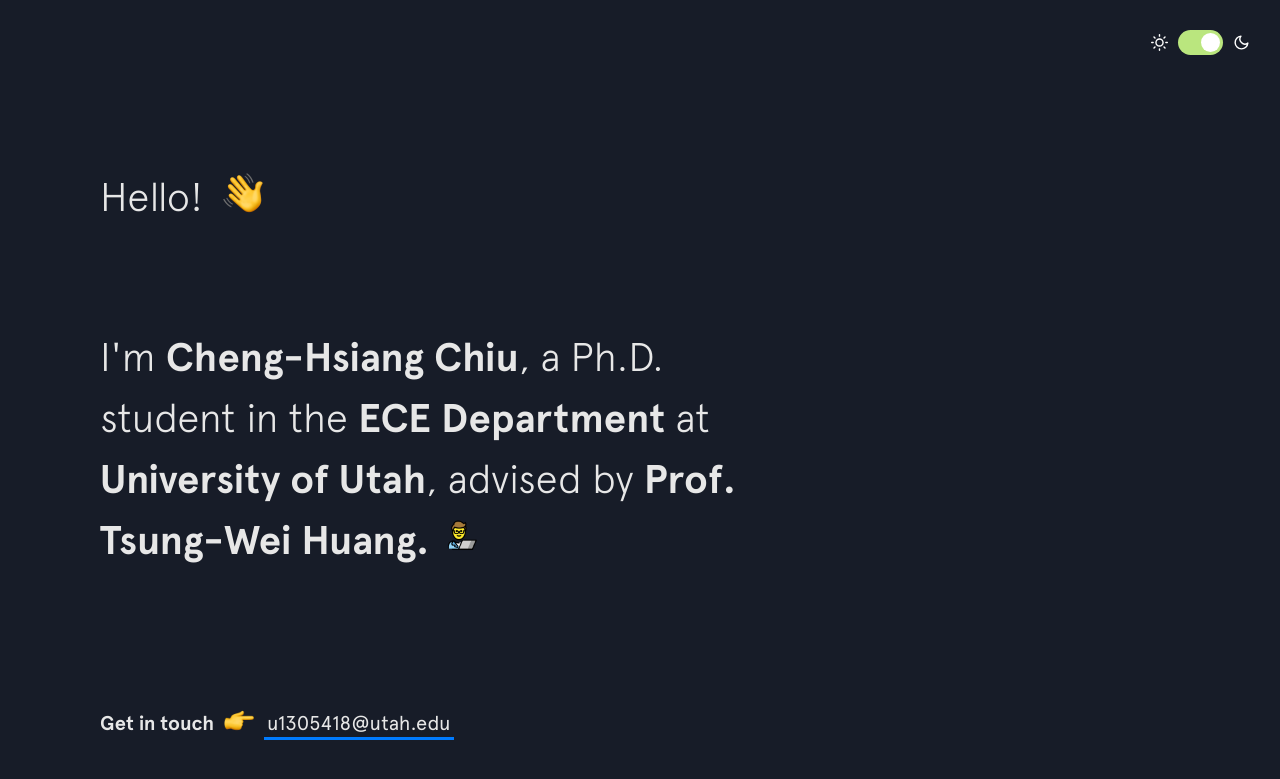
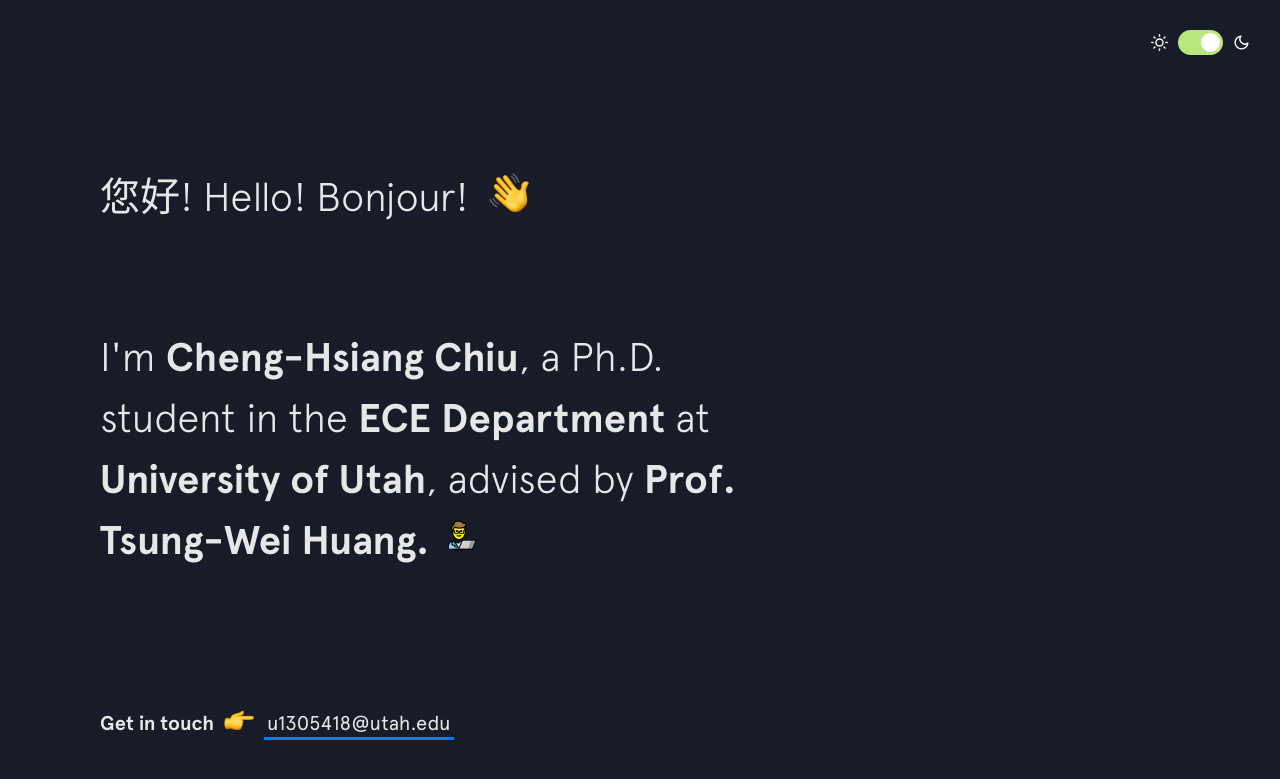
Before and after one commit to cheng-hsiang-chiu/cheng-hsiang-chiu.github.io, a Jekyll site: the page built from index.html, in a window 1280 px wide and 900 px high. Shown: the top 779 px of the window. Built offline with Jekyll 4.4.1, drawn with Linux system fonts in a browser that asks for light colours; nearby versions of some CDN libraries.

Commit message:
Update intro.html

```diff
--- a/_includes/intro.html
+++ b/_includes/intro.html
@@ -1,5 +1,5 @@
 <header class="intro">
-  <h1 class="intro__hello">Hello!
+  <h1 class="intro__hello">您好! Hello! Bonjour!
     <span class="emoji wave-hand animated"></span>
   </h1>
 
```
